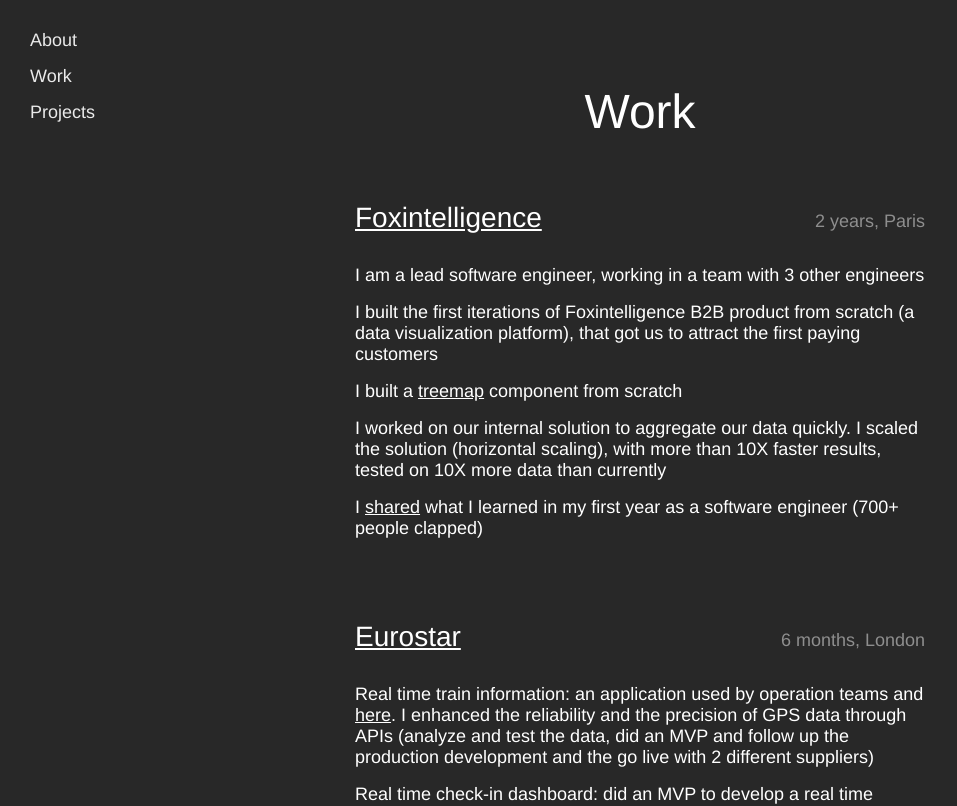
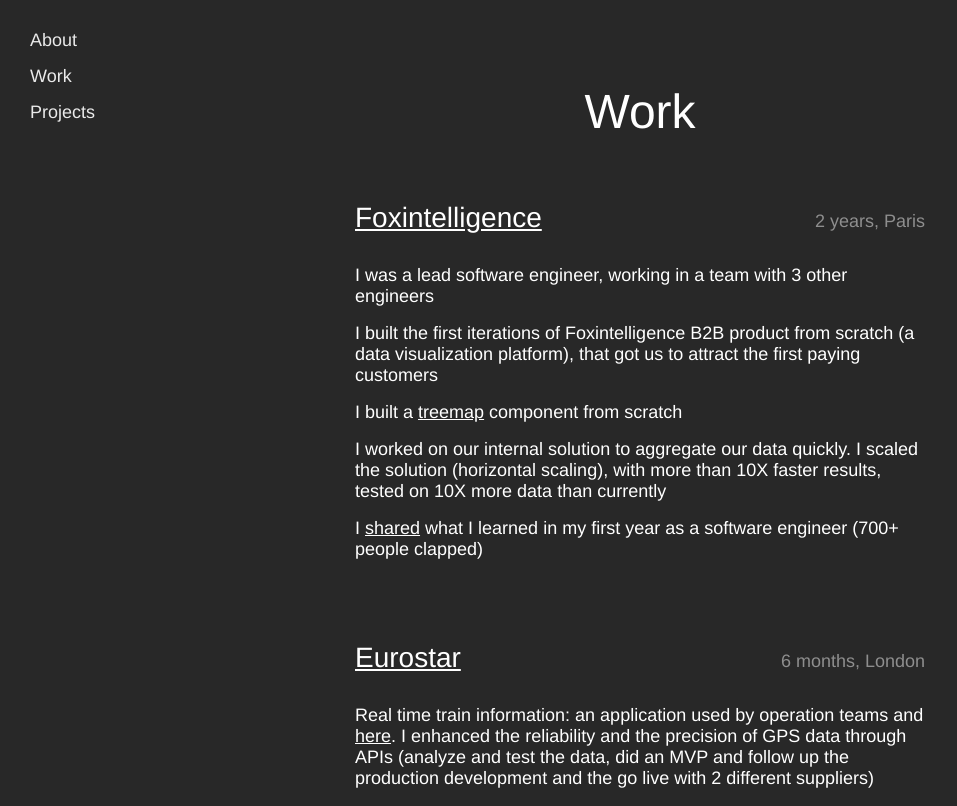
Before and after one commit to clementbat/clementbataille.me, a Vue app: page /work in a window 1280 px wide. Shown: the top 806 px of the page, without its empty margins (0-957 px from the left). Built offline with nearby package versions, Linux system fonts and the light colour scheme.

Commit message:
feat(wording): update my position

```diff
--- a/src/components/AboutMe.vue
+++ b/src/components/AboutMe.vue
@@ -7,7 +7,7 @@
             Product engineer
         </h2>
         <p>
-            I'm currently living in Paris and working as a lead software engineer at <a href="https://www.foxintelligence.fr" target="_blank">Foxintelligence</a> building <a href="https://foxwatch.io" target="_blank">Foxwatch</a>, a data vizualization platform. I like new technologies, startups, travelling, reading and learning things everyday.
+            I'm currently living in Paris and my last position was lead software engineer at <a href="https://www.foxintelligence.fr" target="_blank">Foxintelligence</a> building <a href="https://foxwatch.io" target="_blank">Foxwatch</a>, a data vizualization platform. I like new technologies, startups, travelling, reading and learning things everyday.
         </p>
         <p>
             Things I value in a project: long term vision, ambition, strong culture, trust, ownership, <a href="https://angel.co/blog/product-engineering-at-angellist-talent" target="_blank">product engineering culture</a>.
--- a/src/components/Work.vue
+++ b/src/components/Work.vue
@@ -6,7 +6,7 @@
                 <h2><a href="https://foxintelligence.fr" target="_blank">Foxintelligence</a></h2>
                 <div>2 years, Paris</div>
             </div>
-            <p>I am a lead software engineer, working in a team with 3 other engineers</p>
+            <p>I was a lead software engineer, working in a team with 3 other engineers</p>
             <p>I built the first iterations of Foxintelligence B2B product from scratch (a data visualization platform), that got us to attract the first paying customers</p>
             <p>I built a <router-link to="/projects#treemap">treemap</router-link> component from scratch</p>
             <p>I worked on our internal solution to aggregate our data quickly. I scaled the solution (horizontal scaling), with more than 10X faster results, tested on 10X more data than currently</p>
```
